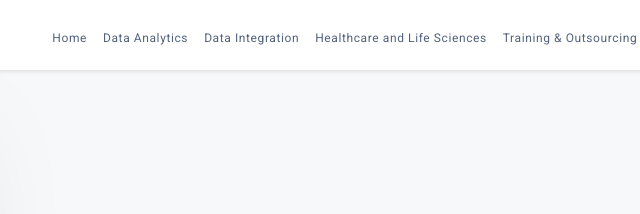
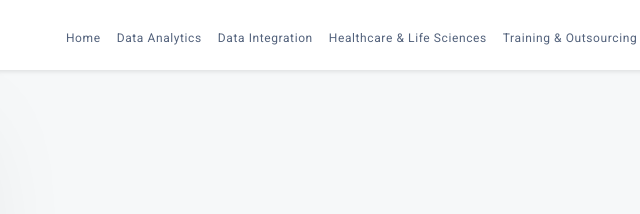
Before and after one commit to ajem70/truedata_site, a plain HTML site: page index.html in a window 1280 px wide. Shown: the top 214 px of the page, 470-1110 px from the left. Drawn offline with nearby package versions, Linux system fonts and the light colour scheme.

Commit message:
Update index.html

```diff
--- a/index.html
+++ b/index.html
@@ -55,7 +55,7 @@
             <a class="nav-link" href="#DataIntegration">Data Integration <i class="icon ion-ios-arrow-forward icon-mobile"></i></a>
           </li>
           <li class="nav-item nav-custom-link">
-            <a class="nav-link" href="#testimonials">Healthcare and Life Sciences <i class="icon ion-ios-arrow-forward icon-mobile"></i></a>
+            <a class="nav-link" href="#testimonials">Healthcare & Life Sciences <i class="icon ion-ios-arrow-forward icon-mobile"></i></a>
           </li>
           <li class="nav-item nav-custom-link">
             <a class="nav-link" href="#pricing">Training & Outsourcing <i class="icon ion-ios-arrow-forward icon-mobile"></i></a>
```
